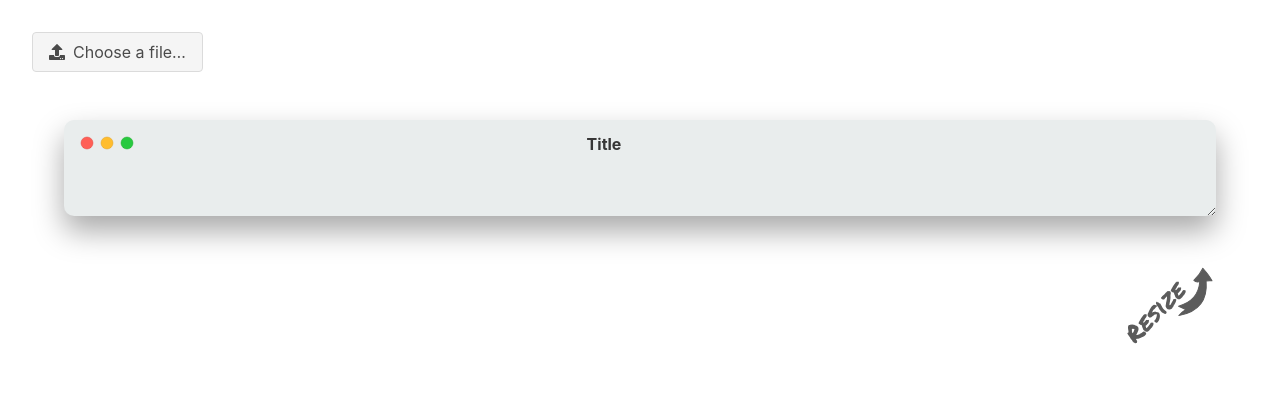
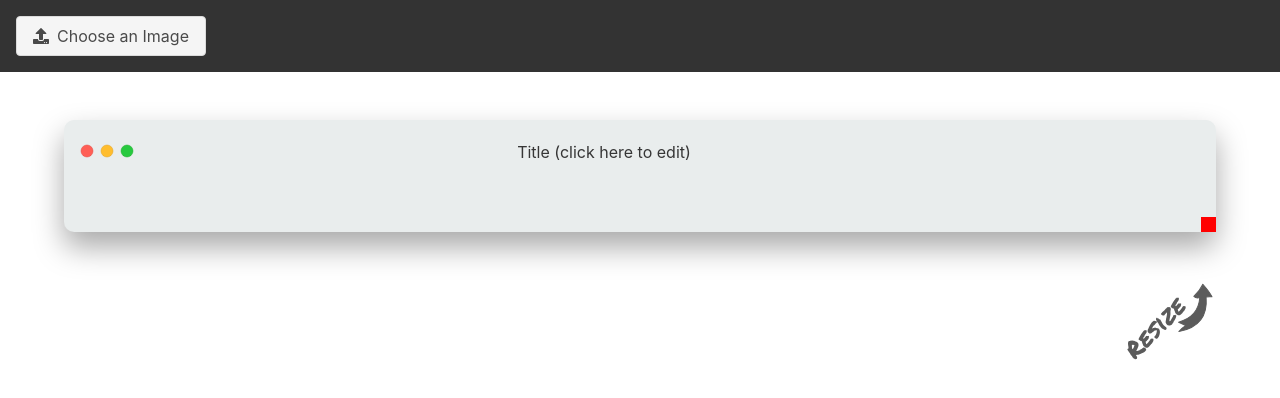
Before and after one commit to AlissonSteffens/mac-os-image-frame, a plain HTML site: page index.html in a window 1280 px wide. Drawn offline with nearby package versions, Linux system fonts and the light colour scheme.

Commit message:
:art: changing title

```diff
--- a/index.html
+++ b/index.html
@@ -8,21 +8,24 @@
     <script defer src="https://use.fontawesome.com/releases/v5.3.1/js/all.js"></script>
     <style>
       .nav {
-        padding: 2rem;
-        padding-bottom: 0;
+        padding: 1rem;
+        width: 100%;
+        text-align: right;
+        background-color: #333;
       }
 
       .card {
         resize: both;
         overflow: hidden;
-
-        text-align: center;
         background-color: #e9eded;
         border-radius: 10px;
         color: #263238;
         border: none;
         -webkit-box-shadow: 0 15px 30px rgba(0, 0, 0, 0.342);
                 box-shadow: 0 15px 30px rgba(0, 0, 0, 0.342);
+      }
+      .card::-webkit-resizer {
+        background-color: red;
       }
 
       .card .card-header {
@@ -41,15 +44,30 @@
       }
 
       .card .card-content {
-        background-size: cover;
-        background-position: center;
-        height: 100%;
+        background-size: 100%;
+        height: 90%;
         width: 100%;
         border-radius: 0 0 10px 10px;
       }
       .resize-advice{
         margin-top: 50px;
         text-align: right;
+      }
+      .input-container{
+        width: 200px;
+        display: inline-block;
+        margin-left: 20px;
+      }
+      .image-selector{
+        padding: 2rem;
+      }
+      #title{
+        text-align: center;
+      }
+      .input{
+        border: none;
+        box-shadow: none;
+        background-color: transparent;
       }
     </style>
   </head>
@@ -63,23 +81,25 @@
             <i class="fas fa-upload"></i>
           </span>
           <span class="file-label">
-              Choose a file…
+            Choose an Image
           </span>
         </span>
       </label>
     </div>
+
   </div>
 
   <section class="section">
 
 
     <div class="container" style="text-align: center;">
+      <div class="card-container">
         <div class="card">
           <header class="card-header">
 
             <div class="card-header-title">
               <span><svg xmlns="http://www.w3.org/2000/svg" width="54" height="14" viewBox="0 0 54 14"><g fill="none" fill-rule="evenodd" transform="translate(1 1)"><circle cx="6" cy="6" r="6" fill="#FF5F56" stroke="#E0443E" stroke-width=".5"></circle><circle cx="26" cy="6" r="6" fill="#FFBD2E" stroke="#DEA123" stroke-width=".5"></circle><circle cx="46" cy="6" r="6" fill="#27C93F" stroke="#1AAB29" stroke-width=".5"></circle></g></svg></span>
-            <div class="page-title">Title</div>
+              <div class="page-title"><input class="input" type="text" id="title" value="Title (click here to edit)"></div>
             </div>
 
           </header>
@@ -87,6 +107,8 @@
 
           </div>
         </div>
+      </div>
+
       <div class="resize-advice">
           <img src="resize.svg">
       </div>
@@ -99,9 +121,11 @@
     // Check for the File API support.
     if (window.File && window.FileReader && window.FileList && window.Blob) {
       document.querySelector('#file-js input[type=file]').addEventListener('change', handleFileSelect, false);
+
     } else {
       // alert('The File APIs are not fully supported in this browser.');
     }
+
 
     function handleFileSelect(evt) {
       var f = evt.target.files[0]; // FileList object
```
Lines whose indentation alone changed are shown as unchanged.
